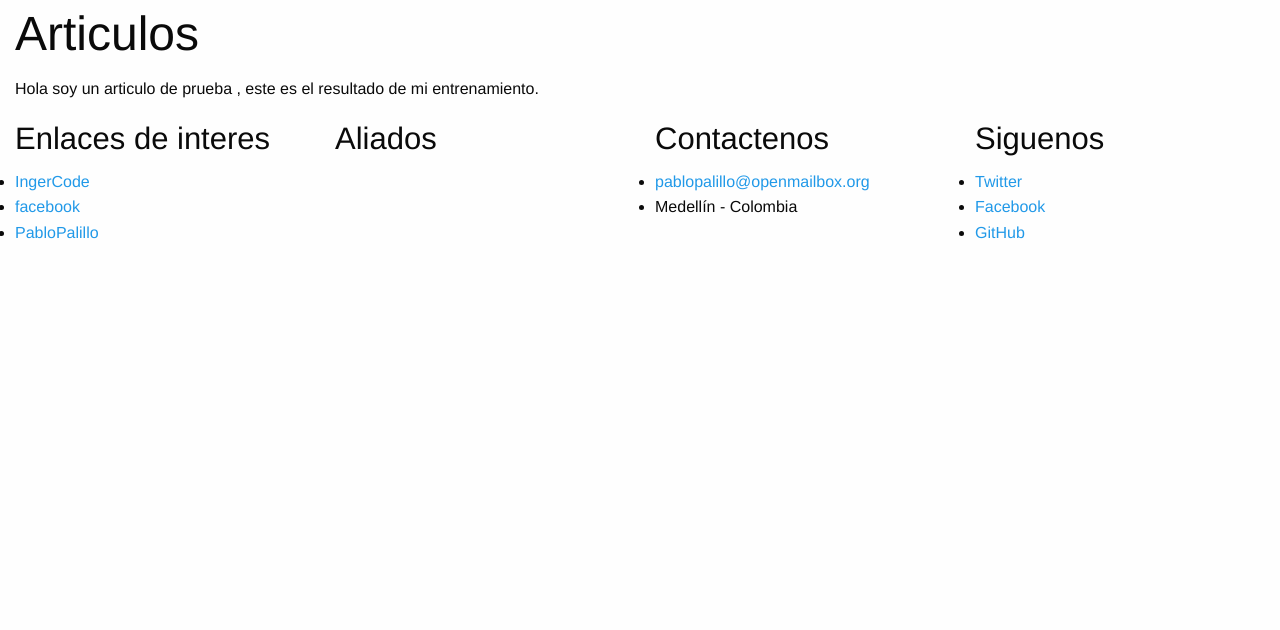
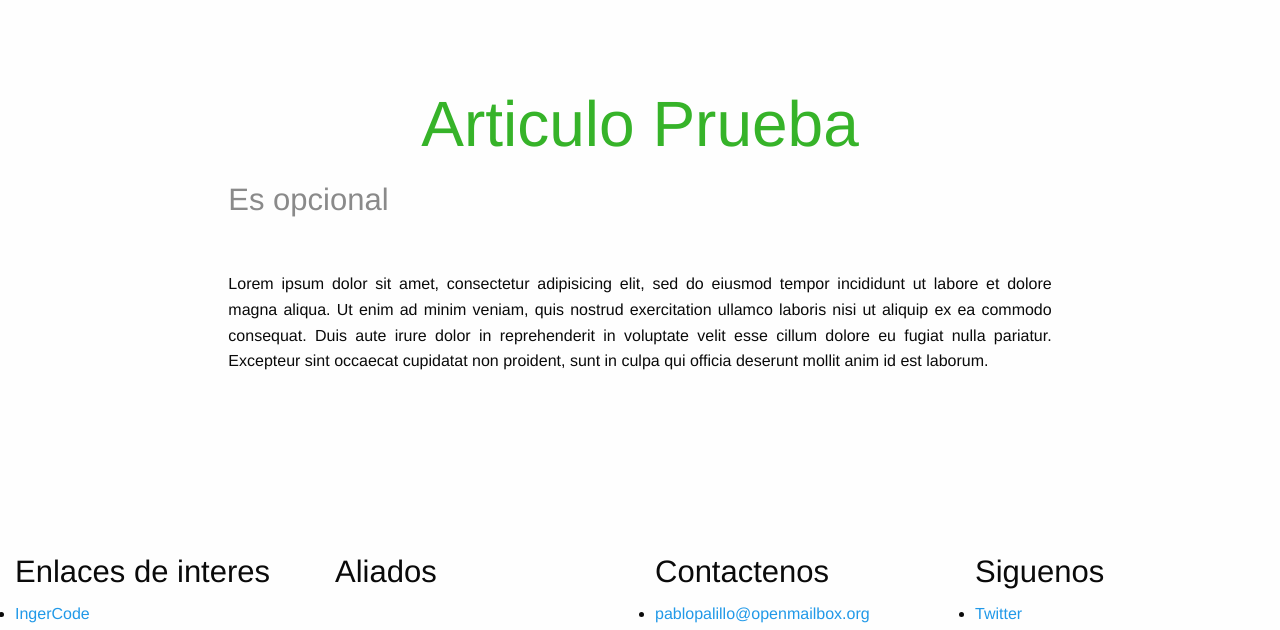
Before and after one commit to pablopalillo/pablopalillo, a Django app: page /articulo/ in a window 1280 px wide. Shown: the part 54-684 px from the top of the page. Run offline with Django 3.2, Linux system fonts and the light colour scheme.

Commit message:
Adelanto de los estilos de la pagina generica

```diff
--- a/static/css/app.css
+++ b/static/css/app.css
@@ -1,4 +1,4 @@
-
+/** ------------- MENU PRINCIPAL ---------------- **/
 .menu-principal #main-menu , .menu-principal #main-menu .top-bar-right ul
 {
   background: #0A0A0A none repeat scroll 0% 0%;
@@ -16,3 +16,29 @@
 {
   color: #57C34C;
 }
+
+
+/** ARTICULOS GENERICOS **/
+
+#single-article
+{
+  margin: 5em 0em 10em 0em;
+
+}
+
+#single-article header .article-title, article header h1
+{
+  font-size: 4em;
+  text-align: center;
+  color: #36B329;
+}
+
+#single-article section
+{
+  margin-top: 50px;
+}
+
+#single-article section , #single-article p
+{
+  text-align: justify;
+}
--- a/templates/articulo/index.html
+++ b/templates/articulo/index.html
@@ -2,7 +2,9 @@
 
 {% block titulo %} Articulo {% endblock %}
 
+{% block content-title %}Articulo Prueba{% endblock %}
+{% block content-subtitle %}Es opcional{% endblock %}
+
 {% block content %}
-  <h1> Articulos </h1>
-  <p>Hola soy un articulo de prueba , este es el resultado de mi entrenamiento. </p>
+  <p class="text-justify">Lorem ipsum dolor sit amet, consectetur adipisicing elit, sed do eiusmod tempor incididunt ut labore et dolore magna aliqua. Ut enim ad minim veniam, quis nostrud exercitation ullamco laboris nisi ut aliquip ex ea commodo consequat. Duis aute irure dolor in reprehenderit in voluptate velit esse cillum dolore eu fugiat nulla pariatur. Excepteur sint occaecat cupidatat non proident, sunt in culpa qui officia deserunt mollit anim id est laborum.</p>
 {% endblock %}
--- a/templates/generica/template.html
+++ b/templates/generica/template.html
@@ -26,10 +26,10 @@
 
           <div class="top-bar" id="main-menu">
             <div class="top-bar-right medium-7 columns">
-              <ul class="menu small-11 columns medium-11 columns">
-                  <li class="small-12 columns medium-4 columns"><a href="#">Servicios</a></li>
-                  <li class="small-12 columns medium-4 columns"><a href="#">Quienes Somos</a></li>
-                  <li class="small-12 columns medium-4 columns"><a href="#">Contactenos</a></li>
+              <ul class="menu small-11 medium-11 columns">
+                  <li class="small-12 medium-4 columns"><a href="#">Servicios</a></li>
+                  <li class="small-12 medium-4 columns"><a href="#">Quienes Somos</a></li>
+                  <li class="small-12 medium-4 columns"><a href="#">Contactenos</a></li>
               </ul>
             </div>
           </div>
@@ -37,9 +37,16 @@
 
   </div>
 
-    <div class="expanded row">
-      <article class="large-12 columns content">
-        {% block content %}{% endblock %}
+    <div id="single-article" class="expanded row">
+      <article class="large-8 large-centered medium-8 medium-centered columns content">
+        <header>
+          <h1 class="article-title">{% block content-title %}{% endblock %} </h1>
+          <h3 class="subheader">{% block content-subtitle %}{% endblock %} </h3>
+        </header>
+        <section>
+            {% block content %}{% endblock %}
+        </section>
+
       </article>
     </div>
 
```
